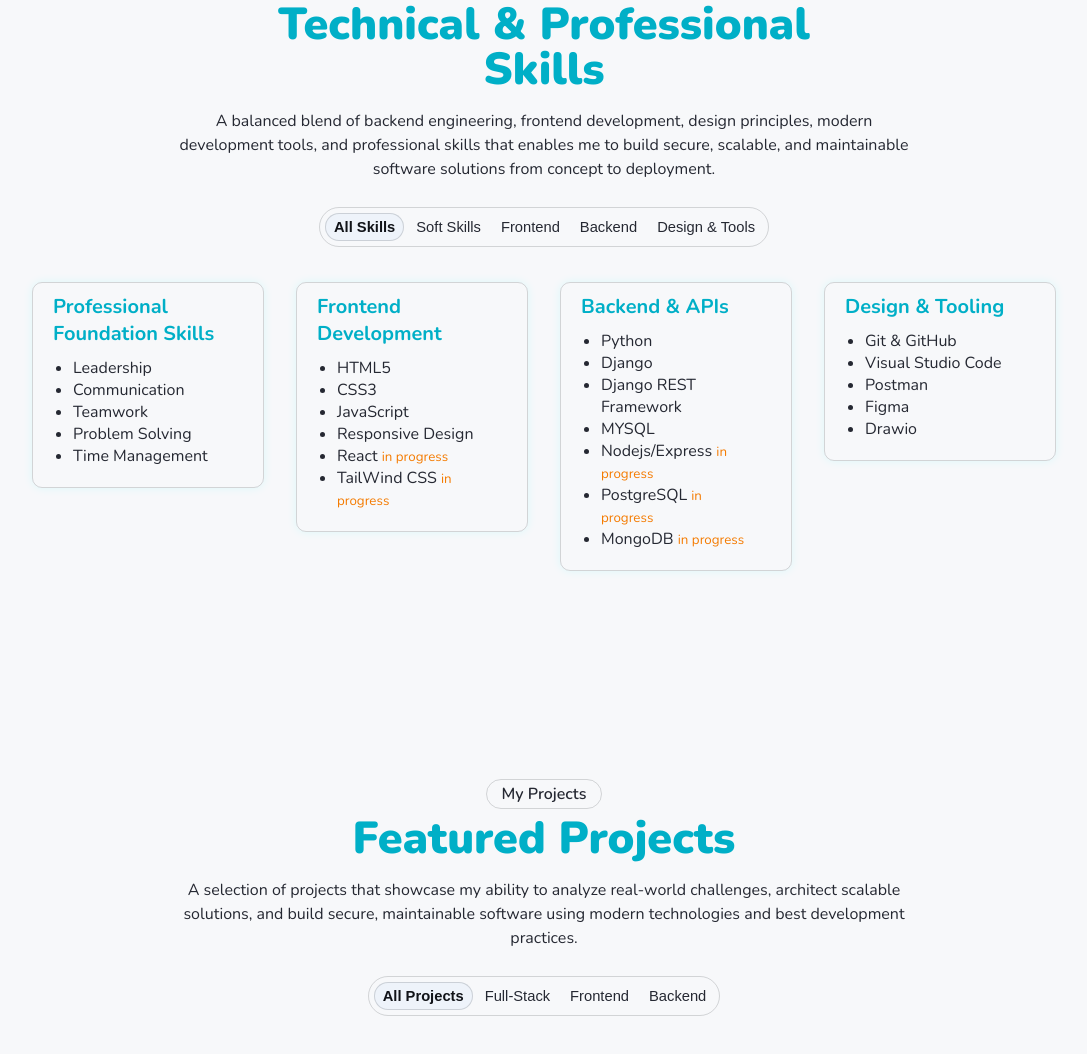
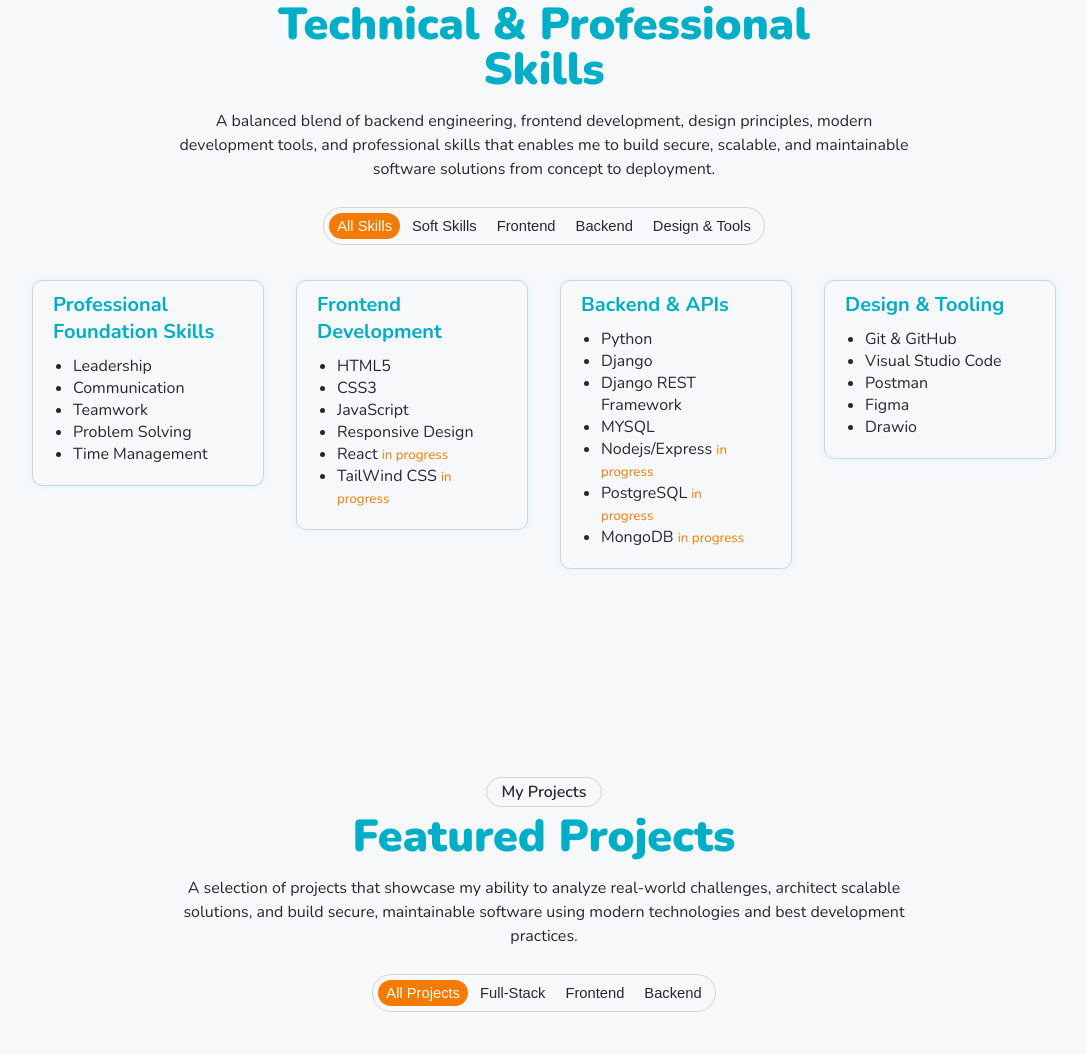
Before and after one commit to DannyTechStudio/portfolio, a plain HTML site: page index.html in a window 1280 px wide. Shown: the part 3090-4144 px from the top of the page, without its empty margins (96-1183 px from the left). Drawn offline with nearby package versions, Linux system fonts and the light colour scheme.

Commit message:
style: enhance skill and project cards filtering buttons CSS styles

```diff
--- a/css/styles.css
+++ b/css/styles.css
@@ -760,18 +760,11 @@ section {
 }
 
 .filter-btn:hover,
-.project-filter-btn:hover {
-    font-weight: 600;
-    background: var(--input-bg-color);
-    color: var(--custom-black);
-}
-
+.project-filter-btn:hover,
 .filter-btn.active,
 .project-filter-btn.active {
-    font-weight: 700;
-    background: var(--input-bg-color);
-    color: var(--custom-black);
-    border: 1px solid var(--border-color);
+    background: var(--custom-orange);
+    color: white;
 }
 
 .skills-main-wrapper {
```
